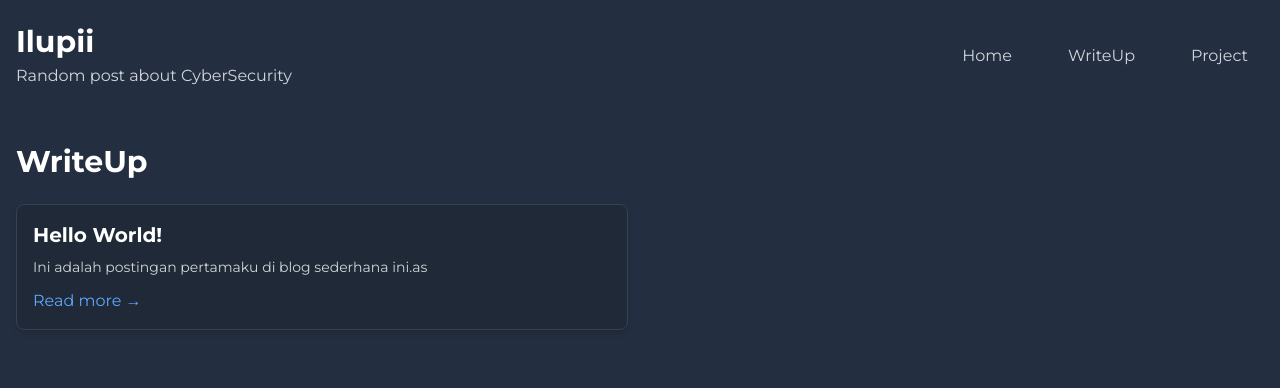
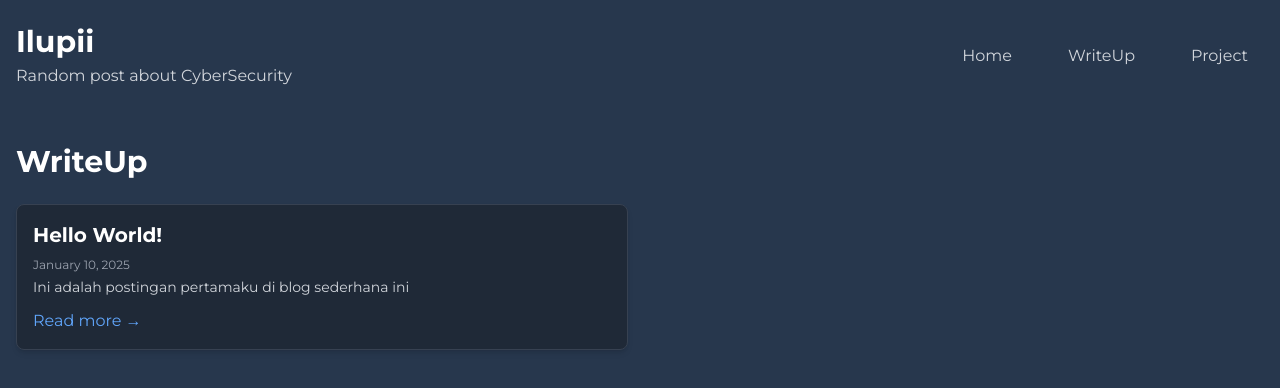
Before and after one commit to Ilupii17/ilupii-blog-no-backend, a Vue app: page /writeup in a window 1280 px wide. Shown: the top 388 px of the page. Built offline with nearby package versions, Linux system fonts and the light colour scheme.

Commit message:
update muculin tanggal

```diff
--- a/src/assets/css/style.css
+++ b/src/assets/css/style.css
@@ -5,7 +5,7 @@
 
 @layer base {
   body {
-    @apply bg-[#232f40] text-white font-montserrat;
+    @apply bg-[#27374D] text-white font-montserrat;
   }
 }
 
--- a/src/components/postCard.vue
+++ b/src/components/postCard.vue
@@ -1,8 +1,11 @@
 <template>
   <div class="p-4 border border-gray-700 rounded-lg bg-gray-800 shadow-md hover:bg-gray-750 transition">
     <h3 class="text-xl font-bold text-white">{{ title }}</h3>
-    <!-- Ganti excerpt jadi description -->
-    <p class="text-gray-300 mt-2 text-sm">{{ description }}</p>
+    <!-- Tambahin div buat date & description -->
+    <div class="mt-2">
+      <p class="text-gray-400 text-xs">{{ formatDate(date) }}</p>
+      <p class="text-gray-300 mt-1 text-sm">{{ description }}</p>
+    </div>
     <router-link :to="`/post/${slug}`" class="text-blue-400 hover:underline mt-3 inline-block">
       Read more →
     </router-link>
@@ -10,6 +13,14 @@
 </template>
 
 <script setup>
-// Ganti excerpt jadi description
-defineProps(['title', 'description', 'slug']);
+import { computed } from 'vue';
+
+const props = defineProps(['title', 'description', 'slug', 'date']);
+
+// Fungsi format tanggal
+const formatDate = (dateString) => {
+  if (!dateString) return '';
+  const options = { year: 'numeric', month: 'long', day: 'numeric' };
+  return new Date(dateString).toLocaleDateString('en-US', options);
+};
 </script>
--- a/src/components/postDetail.vue
+++ b/src/components/postDetail.vue
@@ -8,10 +8,10 @@
     <router-link to="/" class="text-blue-400 hover:underline">← Back to Home</router-link>
   </div>
 
-  <article v-else class="max-w-3xl mx-auto px-4 py-8">
-    <h1 class="text-3xl font-bold text-white mb-4">{{ post.title }}</h1>
+  <article v-else class="max-w-4xl mx-auto px-4 py-8">
+    <!-- <h1 class="text-3xl font-bold text-white mb-4">{{ post.title }}</h1> -->
 
-    <div class="bg-gray-900 p-6 rounded-lg shadow-md">
+    <div class="bg-gray-800 p-6 rounded-lg shadow-md">
       <div class="prose prose-invert max-w-none">
         <div v-html="renderedContent"></div>
       </div>
--- a/src/composables/usePosts.js
+++ b/src/composables/usePosts.js
@@ -15,7 +15,8 @@ export function usePosts() {
 
       let title = 'Untitled';
       let description = '';
-      let contentWithoutFrontmatter = rawContent; // Default: seluruh isi
+      let date = null; // Tambahin variable date
+      let contentWithoutFrontmatter = rawContent;
 
       // Cek apakah ada frontmatter
       if (rawContent.startsWith('---')) {
@@ -30,13 +31,15 @@ export function usePosts() {
             if (line.trim().startsWith('description:')) {
               description = line.replace('description:', '').trim().replace(/^["']|["']$/g, '');
             }
+            // Ambil date dari frontmatter
+            if (line.trim().startsWith('date:')) {
+              date = line.replace('date:', '').trim();
+            }
           }
-          // Ambil konten setelah frontmatter
           contentWithoutFrontmatter = rawContent.slice(frontmatterEnd + 3).trim();
         }
       }
 
-      // Kalau description kosong, ambil dari awal konten
       if (!description) {
         description = contentWithoutFrontmatter.substring(0, 100) + '...';
       }
@@ -45,8 +48,9 @@ export function usePosts() {
         slug,
         title,
         description,
-        content: rawContent, // Ini buat nanti di PostDetail.vue
-        contentWithoutFrontmatter, // Ini buat render di PostDetail.vue
+        date, // Tambahin ke objek
+        content: rawContent,
+        contentWithoutFrontmatter,
       });
     }
 
--- a/src/posts/hello-world.md
+++ b/src/posts/hello-world.md
@@ -1,6 +1,7 @@
 ---
 title: Hello World!
-description: Ini adalah postingan pertamaku di blog sederhana ini.as
+description: Ini adalah postingan pertamaku di blog sederhana ini
+date: 2025-01-10
 ---
 
 # Hello World!
--- a/src/views/WriteUpView.vue
+++ b/src/views/WriteUpView.vue
@@ -10,6 +10,7 @@
         :title="post.title"
         :description="post.description"
         :slug="post.slug"
+        :date="post.date"
       />
     </div>
   </div>
--- a/src/views/postView.vue
+++ b/src/views/postView.vue
@@ -1,5 +1,5 @@
 <template>
-  <div class="container mx-auto px-4 py-8">
+  <div class="container mx-4 px-4 py-8">
     <PostDetail :slug="$route.params.slug" />
   </div>
 </template>
```
